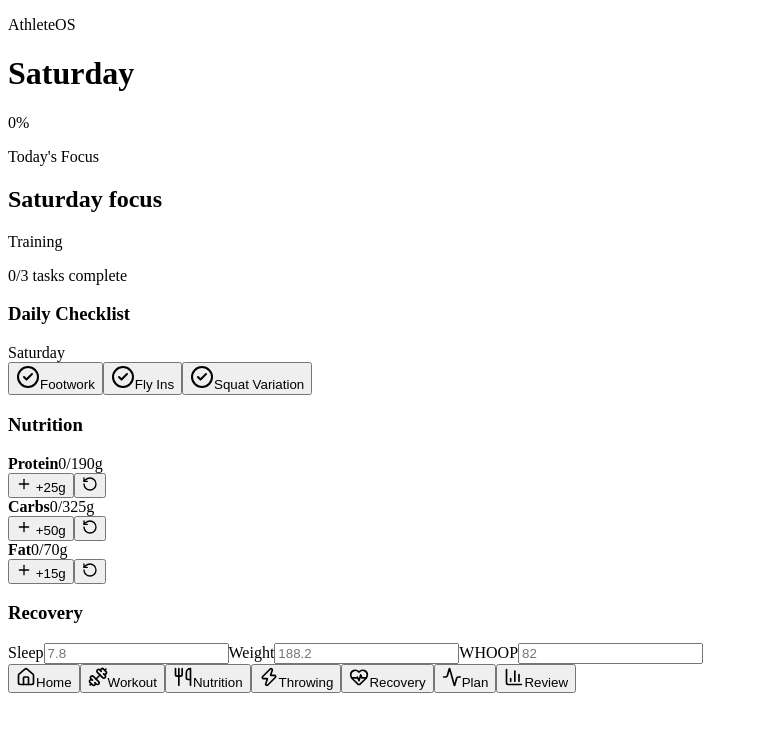
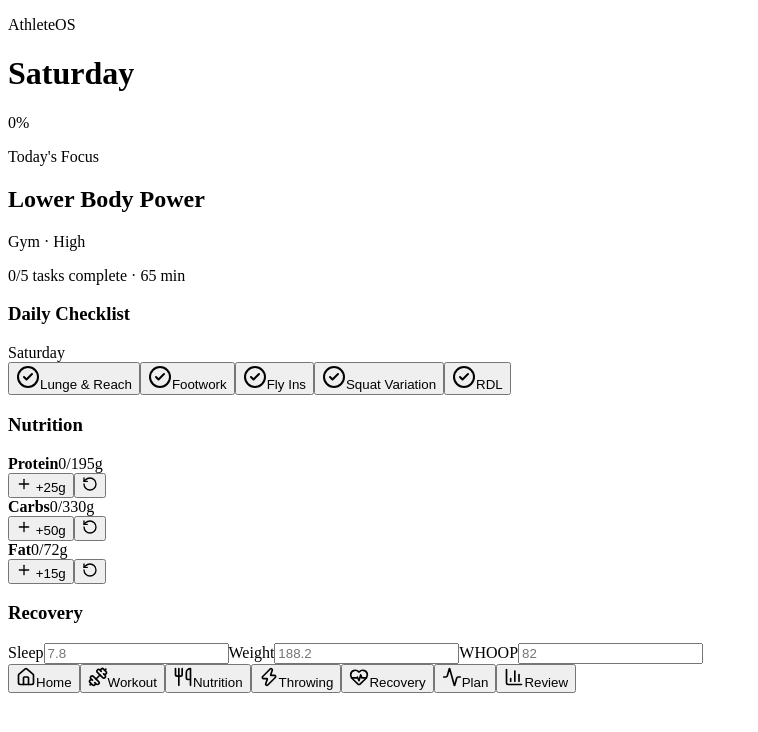
Before and after one commit to JFriar11/FriarOS, a React (Vite) app: page / in a window 1280 px wide. Shown: the top 732 px of the page, without its empty margins (0-758 px from the left). Built offline with nearby package versions, Linux system fonts and the light colour scheme; the HTML template or start-up script is replaced by a standard one.

Commit message:
new schedule

```diff
--- a/src/App.tsx
+++ b/src/App.tsx
@@ -18,9 +18,9 @@ import { Card } from './components/ui/Card'
 import { ProgressBar } from './components/ui/ProgressBar'
 import { ChecklistRow } from './components/ChecklistRow'
 import { usePersistentState } from './hooks/usePersistentState'
-import { weekPlan, macroTargets } from './data/program'
-import { buildPlan, DAYS, getTodayId, getTodayName, normalizeLog } from './utils/plan'
-import type { AppState, DailyLog, LiftEntry, MacroTargets, PlanDay, ProgramTemplate, WeeklyPlanMap, WorkoutExerciseState, WorkoutSessionState } from './types'
+import { weekPlan } from './data/program'
+import { DAYS, getTodayId, getTodayName, normalizeLog } from './utils/plan'
+import type { AppState, DailyLog, LiftEntry, MacroTargets, ProgramDay, ProgramTemplate, WeeklyPlanMap, WorkoutSessionState } from './types'
 import { CoachExerciseCard } from './components/workout/CoachExerciseCard'
 import { WorkoutFinishScreen } from './components/workout/WorkoutFinishScreen'
 import { defaultProgramTemplate, getProgramSnapshot, PROGRAM_WEEKS } from './data/programEngine'
@@ -114,13 +114,8 @@ function App() {
   const programTemplate = state.programTemplate || defaultProgramTemplate
   const activeWeekName = state.activeWeek || PROGRAM_WEEKS[0]
   const weeklyPlan = state.weekPlan || planDefaults
-  const currentPlanText = weeklyPlan[day] || weekPlan[day].items.join('\n')
   const programSnapshot = getProgramSnapshot(state, programTemplate, new Date(), activeWeekName)
-  const plan = programSnapshot.activeDay
-    ? { focus: programSnapshot.activeDay.focus, type: programSnapshot.activeDay.type, items: programSnapshot.activeDay.exercises }
-    : buildPlan(day, currentPlanText, weekPlan[day])
-  const isLight = ['Tuesday', 'Thursday'].includes(day)
-  const targets = isLight ? macroTargets.light : macroTargets.training
+  const programDay = programSnapshot.activeDay || defaultProgramTemplate.weeks[0].days[0]
   const log = normalizeLog(state[dateId])
 
   const updateLog = (patch: Partial<DailyLog>) => {
@@ -137,10 +132,10 @@ function App() {
     }))
   }
 
-  const completed = plan.items.filter((item) => log.checks?.[item]).length
-  const pct = Math.round((completed / plan.items.length) * 100)
+  const completed = programDay.exercises.filter((item) => log.checks?.[item]).length
+  const pct = programDay.exercises.length ? Math.round((completed / programDay.exercises.length) * 100) : 0
 
-  const props = { day, plan, log, targets, updateLog, pct, completed, state, programTemplate, activeWeekName, setState }
+  const props = { day, programDay, log, updateLog, pct, completed, state, programTemplate, activeWeekName, setState }
 
   return (
     <div className="app">
@@ -182,9 +177,8 @@ function App() {
 
 interface BasePageProps {
   day: string
-  plan: PlanDay
+  programDay: ProgramDay
   log: DailyLog
-  targets: MacroTargets
   updateLog: (patch: Partial<DailyLog>) => void
   pct: number
   completed: number
@@ -194,22 +188,22 @@ interface BasePageProps {
   setState?: Dispatch<SetStateAction<AppState>>
 }
 
-function HomePage({ day, plan, log, targets, updateLog, pct, completed }: BasePageProps) {
+function HomePage({ day, programDay, log, updateLog, pct, completed }: BasePageProps) {
   return (
     <div className="stack">
       <Card className="hero">
         <p className="eyebrow">Today's Focus</p>
-        <h2>{plan.focus}</h2>
-        <span className="pill">{plan.type}</span>
+        <h2>{programDay.focus}</h2>
+        <span className="pill">{programDay.type} · {programDay.difficulty}</span>
         <ProgressBar value={pct} />
-        <p>{completed}/{plan.items.length} tasks complete</p>
+        <p>{completed}/{programDay.exercises.length} tasks complete · {programDay.durationMinutes} min</p>
       </Card>
       <Card>
         <div className="section-title">
           <h3>Daily Checklist</h3>
           <span className="subtle">{day}</span>
         </div>
-        {plan.items.slice(0, 6).map((item) => (
+        {programDay.exercises.slice(0, 6).map((item) => (
           <ChecklistRow
             key={item}
             item={item}
@@ -218,22 +212,22 @@ function HomePage({ day, plan, log, targets, updateLog, pct, completed }: BasePa
           />
         ))}
       </Card>
-      <MacroMini log={log} targets={targets} updateLog={updateLog} />
+      <MacroMini log={log} targets={programDay.nutrition} updateLog={updateLog} />
       <RecoveryMini log={log} updateLog={updateLog} />
     </div>
   )
 }
 
-function WorkoutPage({ plan, log, updateLog, pct, state, programTemplate, activeWeekName }: BasePageProps) {
+function WorkoutPage({ programDay, log, updateLog, pct, state, programTemplate, activeWeekName }: BasePageProps) {
   const snapshot = programTemplate && activeWeekName ? getProgramSnapshot(state || {}, programTemplate, new Date(), activeWeekName) : null
-  const templateExercises = snapshot?.activeDay?.exercises || plan.items
+  const templateExercises = snapshot?.activeDay?.exercises || programDay.exercises
   const workoutSession = log.workoutSession || createWorkoutSession(templateExercises, state || {})
 
   useEffect(() => {
-    if (!log.workoutSession && plan.items.length) {
+    if (!log.workoutSession && programDay.exercises.length) {
       updateLog({ workoutSession: { ...workoutSession, exercises: workoutSession.exercises.map((exercise, index) => ({ ...exercise, name: templateExercises[index] || exercise.name })) } })
     }
-  }, [log.workoutSession, plan.items, updateLog, workoutSession, templateExercises])
+  }, [log.workoutSession, programDay.exercises, updateLog, workoutSession, templateExercises])
 
   useEffect(() => {
     if (workoutSession.phase !== 'rest' || workoutSession.restSecondsLeft <= 0) {
@@ -345,7 +339,7 @@ function WorkoutPage({ plan, log, updateLog, pct, state, programTemplate, active
           <div className="row">
             <div>
               <p className="eyebrow">Coach Mode</p>
-              <h2>{plan.focus}</h2>
+              <h2>{programDay.focus}</h2>
             </div>
             <Timer />
           </div>
@@ -367,7 +361,7 @@ function WorkoutPage({ plan, log, updateLog, pct, state, programTemplate, active
         <div className="row">
           <div>
             <p className="eyebrow">Coach Mode</p>
-            <h2>{plan.focus}</h2>
+            <h2>{programDay.focus}</h2>
           </div>
           <Timer />
         </div>
@@ -403,6 +397,16 @@ function WorkoutPage({ plan, log, updateLog, pct, state, programTemplate, active
           status={workoutSession.phase}
         />
       ) : null}
+
+      <Card>
+        <div className="section-title">
+          <h3>Warmup</h3>
+          <span className="subtle">{programDay.difficulty}</span>
+        </div>
+        <ul className="coach-list">
+          {programDay.warmup.map((item) => <li key={item}><span>{item}</span><small>Prep</small></li>)}
+        </ul>
+      </Card>
 
       <Card>
         <h3>Workout plan</h3>
@@ -511,7 +515,7 @@ function MacroMini({ log, targets, updateLog }: MacroMiniProps) {
 function NutritionPage(props: BasePageProps) {
   return (
     <div className="stack">
-      <MacroMini {...props} />
+      <MacroMini log={props.log} targets={props.programDay.nutrition} updateLog={props.updateLog} />
       <Card>
         <h3>Quick Add</h3>
         <div className="grid">
@@ -579,14 +583,15 @@ function Quick({ label, p, c, f, log, updateLog }: QuickProps) {
   )
 }
 
-function ThrowingPage({ log, updateLog }: Pick<BasePageProps, 'log' | 'updateLog'>) {
-  const items = ['Catch', 'Long Toss', 'Pull Downs', 'Ground Balls', 'Double Plays', 'Backhands', 'Short Hops', 'Arm Care']
-
+function ThrowingPage({ programDay, log, updateLog }: Pick<BasePageProps, 'programDay' | 'log' | 'updateLog'>) {
   return (
     <div className="stack">
       <Card>
-        <h2>Throwing</h2>
-        {items.map((item) => (
+        <div className="section-title">
+          <h2>Throwing</h2>
+          <span className="subtle">{programDay.focus}</span>
+        </div>
+        {programDay.throwing.items.map((item) => (
           <ChecklistRow key={item} item={`Throwing: ${item}`} checked={!!log.checks?.[`Throwing: ${item}`]} onToggle={() => updateLog({ checks: { ...log.checks, [`Throwing: ${item}`]: !log.checks?.[`Throwing: ${item}`] } })} />
         ))}
       </Card>
@@ -625,6 +630,15 @@ function RecoveryMini({ log, updateLog }: RecoveryMiniProps) {
 function RecoveryPage(props: BasePageProps) {
   return (
     <div className="stack">
+      <Card>
+        <div className="section-title">
+          <h3>Recovery checklist</h3>
+          <span className="subtle">{props.programDay.focus}</span>
+        </div>
+        <ul className="coach-list">
+          {props.programDay.recovery.map((item) => <li key={item.label}><span>{item.label}</span><small>Daily</small></li>)}
+        </ul>
+      </Card>
       <RecoveryMini {...props} />
       <Card>
         <h3>Soreness</h3>
--- a/src/data/programEngine.ts
+++ b/src/data/programEngine.ts
@@ -1,45 +1,157 @@
-import type { ProgramTemplate, ProgramWeek, ProgramDay, AppState, WorkoutExerciseState } from '../types'
+import type { AppState, ProgramDay, ProgramTemplate, ProgramWeek, WorkoutExerciseState } from '../types'
 
-export const PROGRAM_PHASES = ['Summer Phase 2'] as const
+export const PROGRAM_PHASES = ['Summer Offseason Phase 2'] as const
 export const PROGRAM_WEEKS = ['Week 1', 'Week 2', 'Week 3', 'Week 4'] as const
 export const PROGRAM_DAYS = ['Monday', 'Tuesday', 'Wednesday', 'Thursday', 'Friday', 'Saturday', 'Sunday'] as const
 
-const baseTemplate = {
-  phase: 'Summer Phase 2' as const,
-  weeks: PROGRAM_WEEKS.map((weekName) => ({
-    week: weekName,
-    days: PROGRAM_DAYS.map((dayName) => ({
-      day: dayName,
-      focus: `${dayName} focus`,
-      type: 'Training',
-      exercises: [] as string[]
-    }))
-  }))
-}
+const buildDay = (
+  day: string,
+  payload: Partial<ProgramDay> & Pick<ProgramDay, 'focus' | 'type' | 'difficulty' | 'durationMinutes' | 'warmup' | 'exercises' | 'throwing' | 'nutrition' | 'recovery'>
+): ProgramDay => ({
+  day,
+  focus: payload.focus,
+  type: payload.type,
+  difficulty: payload.difficulty,
+  durationMinutes: payload.durationMinutes,
+  warmup: payload.warmup,
+  exercises: payload.exercises,
+  throwing: payload.throwing,
+  nutrition: payload.nutrition,
+  recovery: payload.recovery
+})
 
 export const defaultProgramTemplate: ProgramTemplate = {
-  ...baseTemplate,
-  weeks: baseTemplate.weeks.map((week) => ({
-    ...week,
-    days: week.days.map((day) => ({
-      ...day,
-      exercises: getDefaultExercises(day.day)
-    }))
-  }))
-}
-
-function getDefaultExercises(day: string): string[] {
-  const defaults: Record<string, string[]> = {
-    Monday: ['Lunge & Reach', 'Microskips', 'Ladder Landings'],
-    Tuesday: ['Mobility', 'Easy walk', 'Light catch optional'],
-    Wednesday: ['Blue warmup', 'Pacers / Intervals', 'Leg Circuit'],
-    Thursday: ['Long toss progression', 'Arm care', 'Mobility'],
-    Friday: ['DB Complex 1', 'Bench Choice', 'Row'],
-    Saturday: ['Footwork', 'Fly Ins', 'Squat Variation'],
-    Sunday: ['Garcia Plyos', 'Baseball Sprint Accelerations', 'Squatgatta']
-  }
-
-  return defaults[day] || []
+  phase: 'Summer Offseason Phase 2',
+  startDate: '2026-01-05',
+  weeks: [
+    {
+      week: 'Week 1',
+      days: [
+        buildDay('Monday', {
+          focus: 'Max Velocity Sprint',
+          type: 'Speed',
+          difficulty: 'High',
+          durationMinutes: 75,
+          warmup: ['Lunge & Reach', 'Microskips', 'Rhicross Footwork', 'Ladder Landings', 'Icky Bounds'],
+          exercises: ['Fly Ins'],
+          throwing: { items: ['Catch 60–90 ft', 'Arm Care'] },
+          nutrition: { protein: 190, carbs: 325, fat: 70, water: 4 },
+          recovery: [{ label: 'Stretch' }, { label: 'Foam Roll' }, { label: 'Sleep 8h' }]
+        }),
+        buildDay('Tuesday', {
+          focus: 'Recovery',
+          type: 'Recovery',
+          difficulty: 'Recovery',
+          durationMinutes: 30,
+          warmup: ['Mobility'],
+          exercises: ['Walk', 'Mobility'],
+          throwing: { items: ['Optional Catch'] },
+          nutrition: { protein: 190, carbs: 240, fat: 70, water: 3.5 },
+          recovery: [{ label: 'Stretch' }, { label: 'Hydrate' }]
+        }),
+        buildDay('Wednesday', {
+          focus: 'Speed Endurance',
+          type: 'Conditioning',
+          difficulty: 'High',
+          durationMinutes: 60,
+          warmup: ['Lunge & Reach', 'Microskips', 'Rhicross Footwork', 'Ladder Landings'],
+          exercises: ['Pace / Intervals', 'Leg Circuit'],
+          throwing: { items: ['Ground Balls', 'Short Hops'] },
+          nutrition: { protein: 190, carbs: 325, fat: 70, water: 4 },
+          recovery: [{ label: 'Stretch' }, { label: 'Foam Roll' }, { label: 'Sleep 8h' }]
+        }),
+        buildDay('Thursday', {
+          focus: 'Arm Care + Throwing',
+          type: 'Arm Care',
+          difficulty: 'Medium',
+          durationMinutes: 45,
+          warmup: ['Shoulder Prep', 'Thoracic Mobility', 'Band Pull-Aparts'],
+          exercises: ['Long Toss Progression', 'Arm Care', 'Mobility'],
+          throwing: { items: ['Long Toss', 'Arm Care'] },
+          nutrition: { protein: 190, carbs: 260, fat: 70, water: 3.5 },
+          recovery: [{ label: 'Stretch' }, { label: 'Hydrate' }]
+        }),
+        buildDay('Friday', {
+          focus: 'Upper Body Strength',
+          type: 'Gym',
+          difficulty: 'High',
+          durationMinutes: 70,
+          warmup: ['Band Prep', 'Shoulder Activation', 'Light Row Warmup'],
+          exercises: ['DB Complex 1', 'Bench Choice', 'Row', 'Overhead Press'],
+          throwing: { items: ['Easy Catch', 'Mobility'] },
+          nutrition: { protein: 200, carbs: 320, fat: 75, water: 4 },
+          recovery: [{ label: 'Protein + Carbs' }, { label: 'Hydrate' }, { label: 'Recovery Walk' }]
+        }),
+        buildDay('Saturday', {
+          focus: 'Lower Body Power',
+          type: 'Gym',
+          difficulty: 'High',
+          durationMinutes: 65,
+          warmup: ['Footwork Prep', 'Mobility', 'Hip Activation'],
+          exercises: ['Lunge & Reach', 'Footwork', 'Fly Ins', 'Squat Variation', 'RDL'],
+          throwing: { items: ['Short Toss', 'Arm Care'] },
+          nutrition: { protein: 195, carbs: 330, fat: 72, water: 4 },
+          recovery: [{ label: 'Leg Recovery' }, { label: 'Hydrate' }, { label: 'Sleep 8h' }]
+        }),
+        buildDay('Sunday', {
+          focus: 'Recovery + Light Speed',
+          type: 'Acceleration',
+          difficulty: 'Medium',
+          durationMinutes: 55,
+          warmup: ['Mobility', 'Sprint Mechanics', 'Easy Skips'],
+          exercises: ['Garcia Plyos', 'Easy Accelerations', 'Mobility'],
+          throwing: { items: ['Long Toss', 'Arm Care'] },
+          nutrition: { protein: 190, carbs: 300, fat: 70, water: 4 },
+          recovery: [{ label: 'Full Body Stretch' }, { label: 'Hydrate' }, { label: 'Recovery Meal' }]
+        })
+      ]
+    },
+    {
+      week: 'Week 2',
+      days: PROGRAM_DAYS.map((day) => ({
+        day,
+        focus: `${day} focus`,
+        type: 'Training',
+        difficulty: 'Medium',
+        durationMinutes: 50,
+        warmup: ['General warmup'],
+        exercises: [],
+        throwing: { items: [] },
+        nutrition: { protein: 190, carbs: 280, fat: 70, water: 3.5 },
+        recovery: [{ label: 'Hydrate' }]
+      }))
+    },
+    {
+      week: 'Week 3',
+      days: PROGRAM_DAYS.map((day) => ({
+        day,
+        focus: `${day} focus`,
+        type: 'Training',
+        difficulty: 'Medium',
+        durationMinutes: 50,
+        warmup: ['General warmup'],
+        exercises: [],
+        throwing: { items: [] },
+        nutrition: { protein: 190, carbs: 280, fat: 70, water: 3.5 },
+        recovery: [{ label: 'Hydrate' }]
+      }))
+    },
+    {
+      week: 'Week 4',
+      days: PROGRAM_DAYS.map((day) => ({
+        day,
+        focus: `${day} focus`,
+        type: 'Training',
+        difficulty: 'Medium',
+        durationMinutes: 50,
+        warmup: ['General warmup'],
+        exercises: [],
+        throwing: { items: [] },
+        nutrition: { protein: 190, carbs: 280, fat: 70, water: 3.5 },
+        recovery: [{ label: 'Hydrate' }]
+      }))
+    }
+  ]
 }
 
 export function getStartOfWeek(date: Date) {
@@ -63,7 +175,7 @@ export function resolveActiveWeek(program: ProgramTemplate, currentDate: Date, o
     return program.weeks.find((week) => week.week === overrideWeek) || program.weeks[0]
   }
 
-  const offset = getWeekOffsetFromStart(new Date(program.startDate || '2026-01-05T00:00:00.000Z'), currentDate)
+  const offset = getWeekOffsetFromStart(new Date(program.startDate || '2026-01-05'), currentDate)
   const safeOffset = Math.max(0, Math.min(program.weeks.length - 1, offset))
   return program.weeks[safeOffset]
 }
@@ -87,7 +199,7 @@ export function createWorkoutExercisesFromTemplate(day: ProgramDay): WorkoutExer
   }))
 }
 
-export function getProgramSnapshot(state: AppState, template: ProgramTemplate, currentDate: Date, overrideWeek?: string) {
+export function getProgramSnapshot(_state: AppState, template: ProgramTemplate, currentDate: Date, overrideWeek?: string) {
   const activeWeek = resolveActiveWeek(template, currentDate, overrideWeek)
   const activeDay = resolveActiveDay(activeWeek, currentDate)
 
```
Also changed, not shown: src/types.ts (+22 -0 lines), 3 other files (tests, documents, lock files or other folders).
